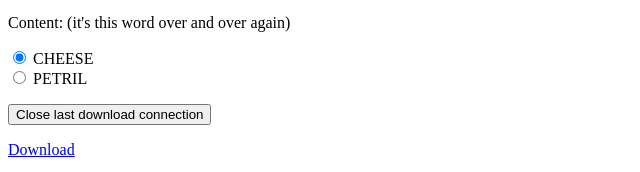
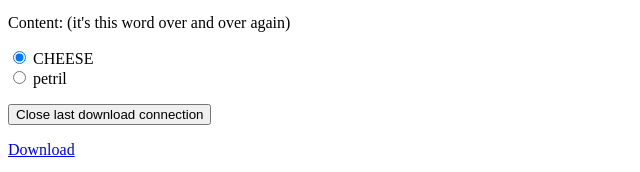
Before and after one commit to jakearchibald/range-request-test, a website: page static/index.html in a window 1280 px wide. Shown: the part 721-893 px from the top of the page, 0-640 px from the left. Drawn offline with Linux system fonts and the light colour scheme; no server answers.

Commit message:
Make it easier to spot content change

```diff
--- a/static/index.html
+++ b/static/index.html
@@ -162,7 +162,7 @@
 
       <div class="content-opts">
         <div><label><input type="radio" name="content" value="CHEESE" checked> CHEESE</label></div>
-        <div><label><input type="radio" name="content" value="PETRIL"> PETRIL</label></div>
+        <div><label><input type="radio" name="content" value="petril"> petril</label></div>
       </div>
 
       <p><button class="close-last">Close last download connection</button></p>
```
